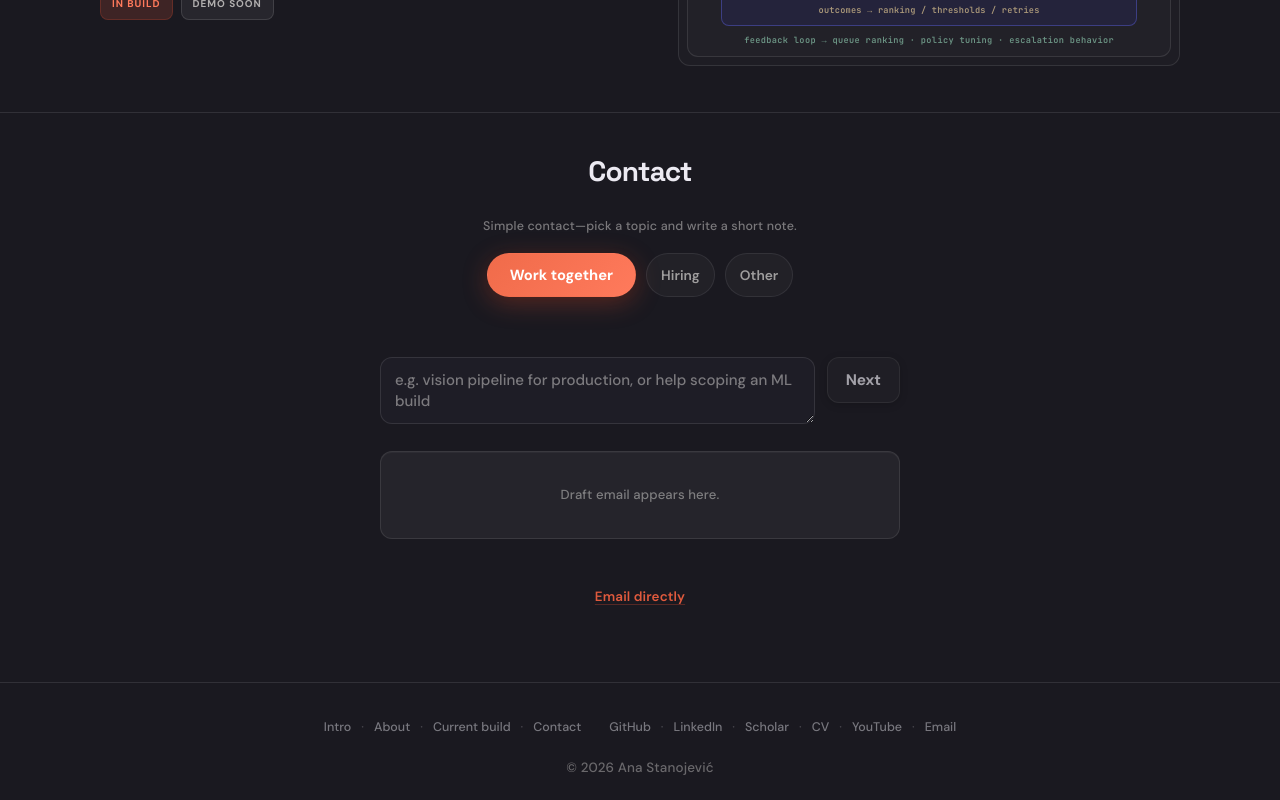
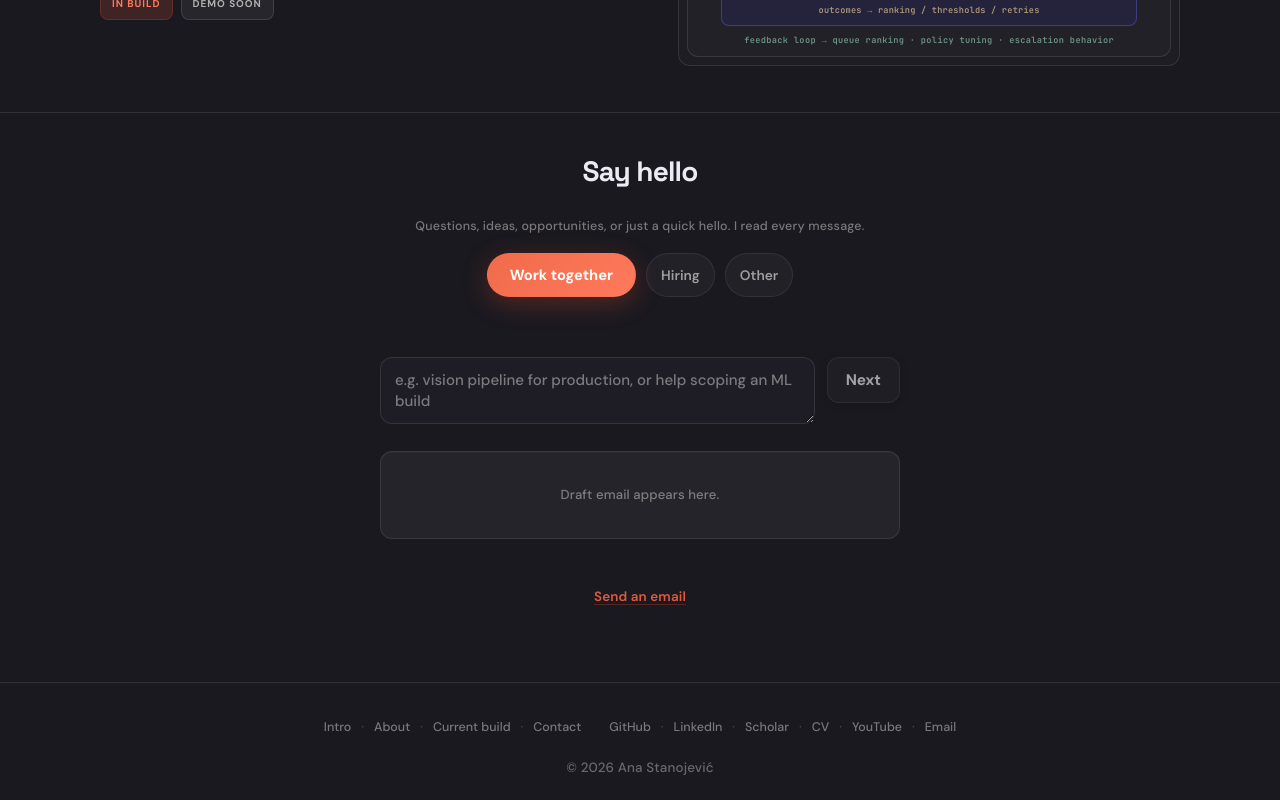
Before and after one commit to ana-stanojevic/ana-stanojevic.com, a React (Vite) app in the folder site/: page / in a window 1280 px wide. Shown: the part 1406-2206 px from the top of the page. Built offline with nearby package versions, Linux system fonts and the light colour scheme; no server answers.

Commit message:
Update contact component and tests

```diff
--- a/site/src/components/Contact.tsx
+++ b/site/src/components/Contact.tsx
@@ -6,13 +6,13 @@ import { useContactIntake } from "../lib/contactIntake";
 export default function Contact() {
   const c = useContactIntake();
   return (
-    <section id="contact" className="section-contact" aria-label="Contact">
+    <section id="contact" className="section-contact" aria-label="Say hello">
       <div className="container">
         <div className="contact-ai contact-ai--compact">
           <div className="contact-ai-intro">
-            <h3 className="contact-ai-title">Contact</h3>
+            <h3 className="contact-ai-title">Say hello</h3>
             <p className="contact-ai-pills-hint muted" id="contact-ai-pills-hint" role="note">
-              Simple contact—pick a topic and write a short note.
+              Questions, ideas, opportunities, or just a quick hello. I read every message.
             </p>
             <div
               className="contact-ai-pills"
@@ -197,7 +197,7 @@ export default function Contact() {
           {!c.sent && (
             <p className="contact-ai-bottom-email contact-ai-bottom-email--compact" id="contact-ai-bottom-email" role="note">
               <span className="contact-ai-direct-email contact-ai-direct-email--inline">
-                <a href="mailto:contact@ana-stanojevic.com?subject=Reaching%20out%20via%20your%20site">Email directly</a>
+                <a href="mailto:contact@ana-stanojevic.com?subject=Reaching%20out%20via%20your%20site">Send an email</a>
               </span>
             </p>
           )}
```
Also changed, not shown: 2 other files (tests, documents, lock files or other folders).
